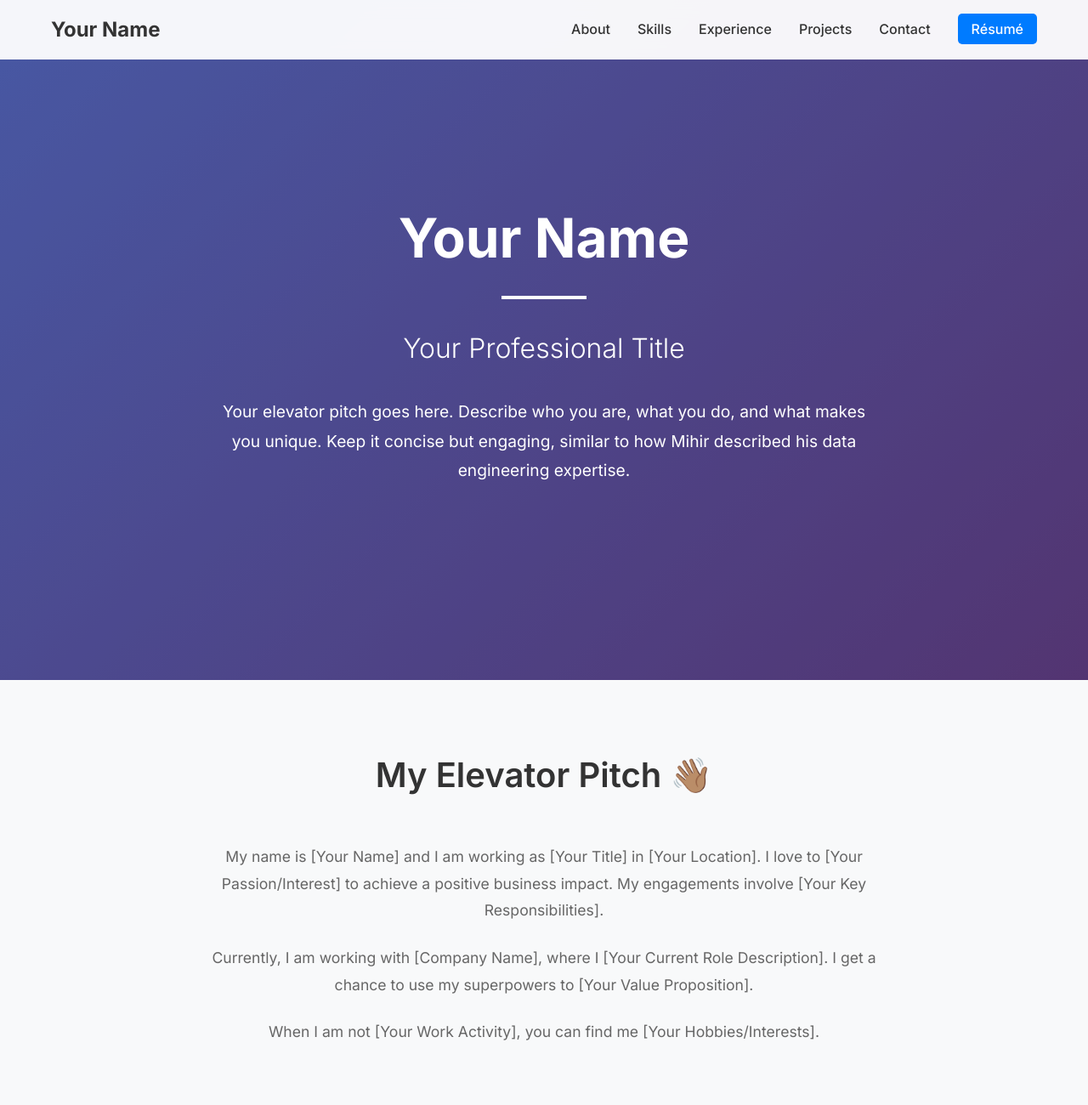
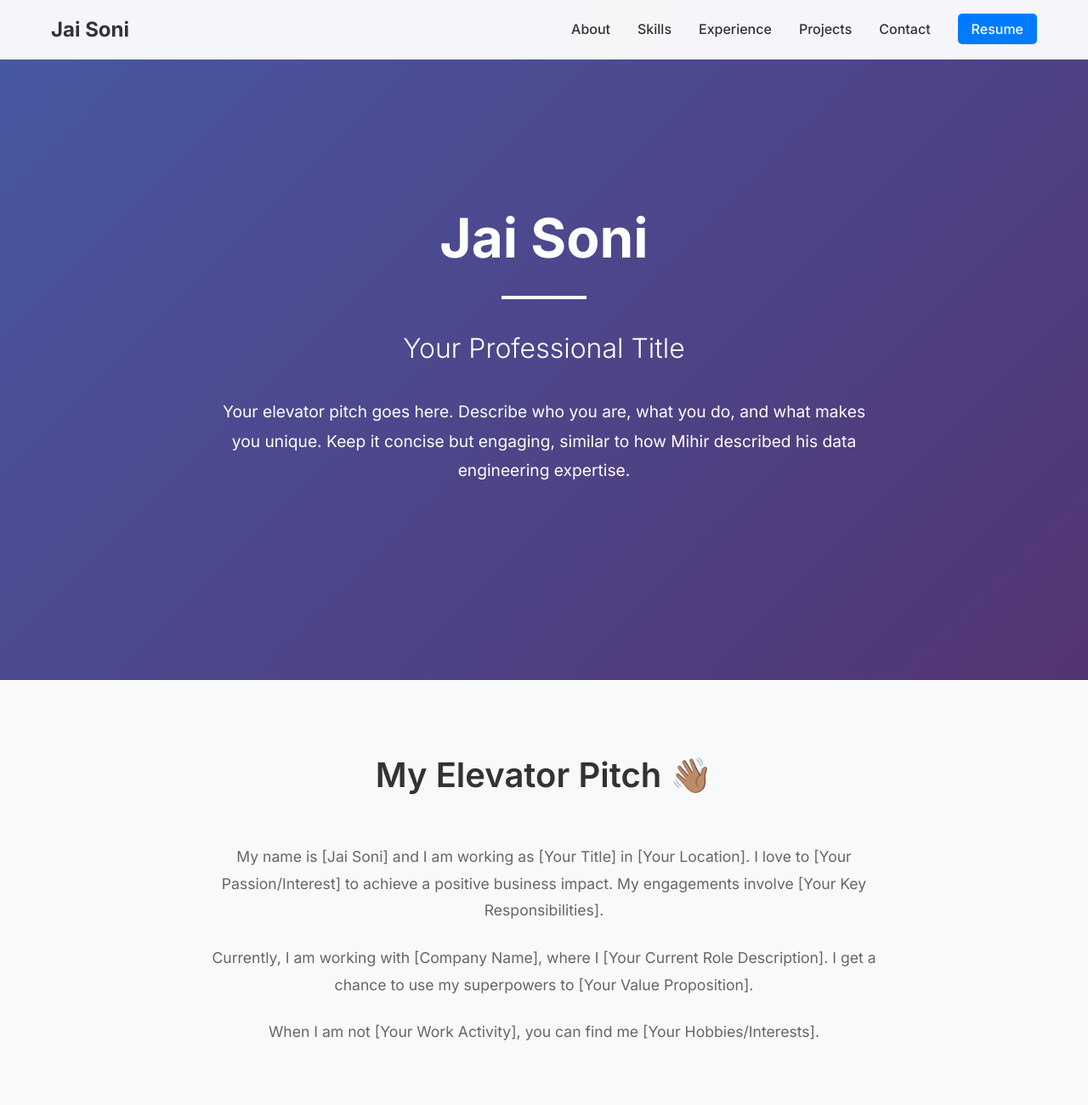
Before and after one commit to jaikishansoni/jai.github.io, a plain HTML site: page index.html in a window 1280 px wide. Shown: the top 1300 px of the page at 85% size. Drawn offline with Linux system fonts and the light colour scheme.

Commit message:
Your Name Updated

```diff
--- a/index.html
+++ b/index.html
@@ -3,7 +3,7 @@
 <head>
     <meta charset="UTF-8">
     <meta name="viewport" content="width=device-width, initial-scale=1.0">
-    <title>Your Name - Portfolio</title>
+    <title>Jai Soni - Portfolio</title>
     <link rel="stylesheet" href="styles.css">
     <link href="https://cdnjs.cloudflare.com/ajax/libs/font-awesome/6.0.0/css/all.min.css" rel="stylesheet">
     <link href="https://fonts.googleapis.com/css2?family=Inter:wght@300;400;500;600;700&display=swap" rel="stylesheet">
@@ -13,7 +13,7 @@
     <nav class="navbar">
         <div class="nav-container">
             <div class="nav-logo">
-                <a href="#home">Your Name</a>
+                <a href="#home">Jai Soni</a>
             </div>
             <ul class="nav-menu">
                 <li class="nav-item">
@@ -32,7 +32,7 @@
                     <a href="#contact" class="nav-link">Contact</a>
                 </li>
                 <li class="nav-item">
-                    <a href="#" class="nav-link resume-btn">Résumé</a>
+                    <a href="#" class="nav-link resume-btn">Resume</a>
                 </li>
             </ul>
             <div class="hamburger">
@@ -46,7 +46,7 @@
     <!-- Hero Section -->
     <section id="home" class="hero">
         <div class="hero-container">
-            <h1 class="hero-title">Your Name</h1>
+            <h1 class="hero-title">Jai Soni</h1>
             <div class="hero-divider"></div>
             <h2 class="hero-subtitle">Your Professional Title</h2>
             <p class="hero-description">
@@ -62,7 +62,7 @@
             <h2 class="section-title">My Elevator Pitch 👋🏽</h2>
             <div class="about-content">
                 <p>
-                    My name is [Your Name] and I am working as [Your Title] in [Your Location].
+                    My name is [Jai Soni] and I am working as [Your Title] in [Your Location].
                     I love to [Your Passion/Interest] to achieve a positive business impact.
                     My engagements involve [Your Key Responsibilities].
                 </p>
@@ -210,7 +210,7 @@
     <!-- Footer -->
     <footer class="footer">
         <div class="container">
-            <p>Designed, developed and made with ❤️ by Your Name.</p>
+            <p>Designed, developed and made with ❤️ by Jai Soni.</p>
         </div>
     </footer>
 
```
